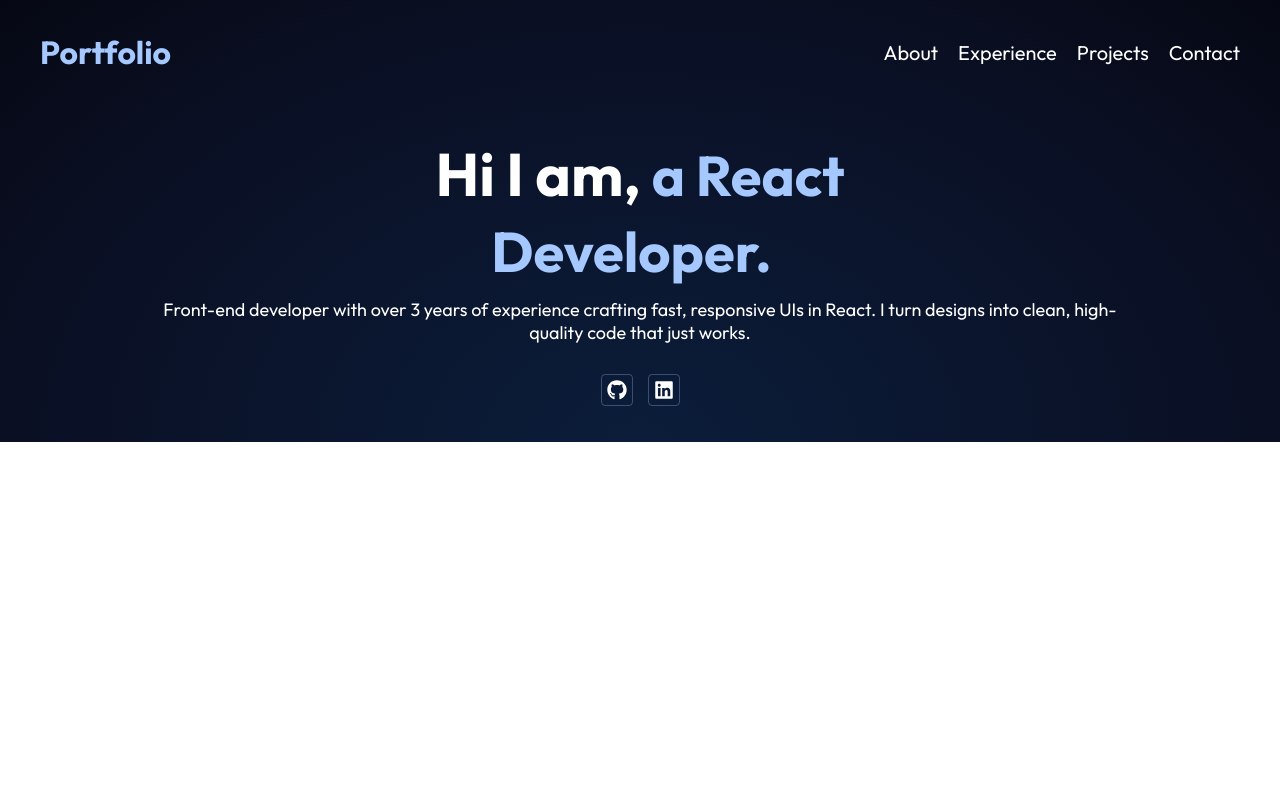
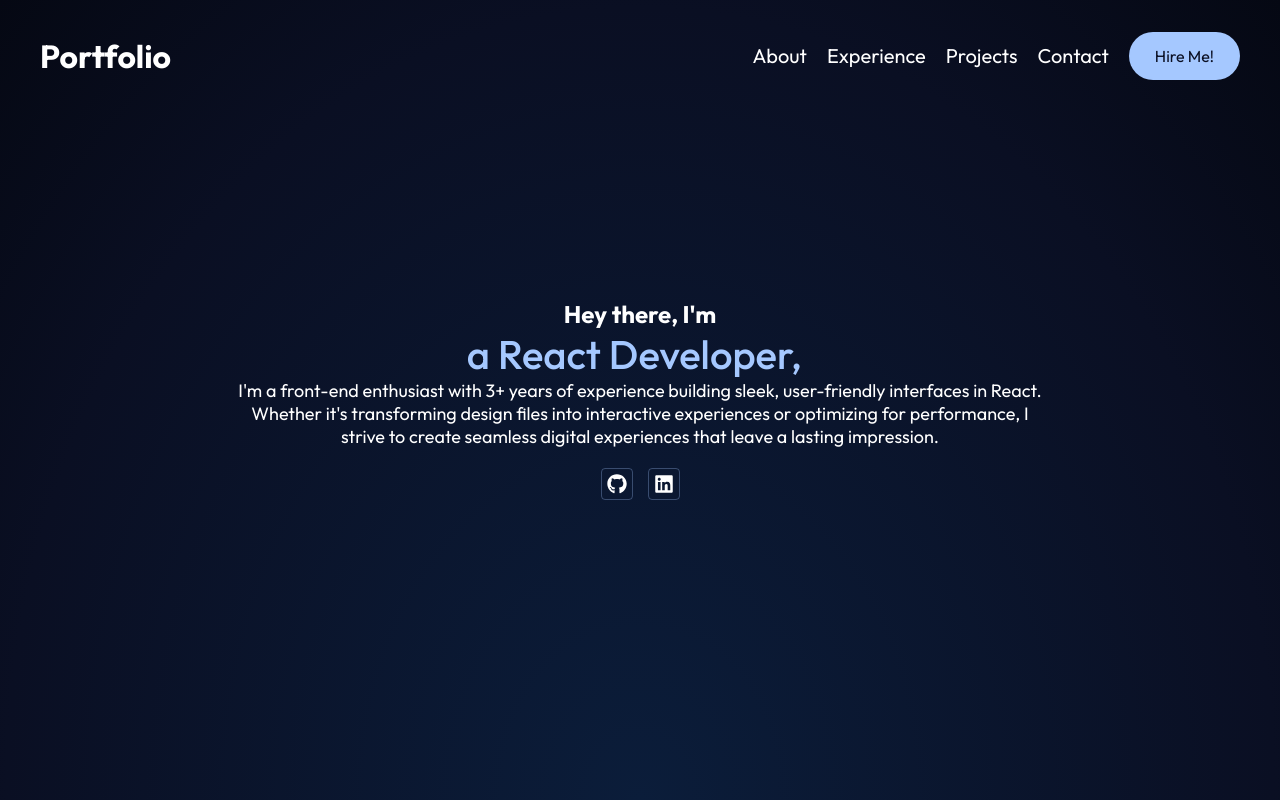
Before and after one commit to NehaKamble1998/portfolio, a React (Vite) app: page / in a window 1280 px wide. Built offline with nearby package versions, Linux system fonts and the light colour scheme.

Commit message:
some enchancements

```diff
--- a/index.html
+++ b/index.html
@@ -5,10 +5,6 @@
     <link rel="icon" type="image/svg+xml" href="/nk.png" />
     <link rel="preconnect" href="https://fonts.googleapis.com" />
     <link rel="preconnect" href="https://fonts.gstatic.com" crossorigin />
-    <link
-      href="https://fonts.googleapis.com/css2?family=Roboto+Mono:ital,wght@0,100..700;1,100..700&family=Roboto:ital,wght@0,100..900;1,100..900&display=swap"
-      rel="stylesheet"
-    />
     <link
       href="https://fonts.googleapis.com/css2?family=Outfit:wght@100..900&family=Roboto+Mono:ital,wght@0,100..700;1,100..700&family=Roboto:ital,wght@0,100..900;1,100..900&display=swap"
       rel="stylesheet"
--- a/src/App.module.css
+++ b/src/App.module.css
@@ -7,5 +7,5 @@
   );
   height: 100%;
   width: 100%;
-  color: #a5c8ff;
+  color: var(--primary-color);
 }
--- a/src/Components/Hero/Hero.jsx
+++ b/src/Components/Hero/Hero.jsx
@@ -4,23 +4,28 @@ import { ReactTyped } from "react-typed";
 import { FaGithub, FaLinkedin } from "react-icons/fa";
 const Hero = () => {
   return (
-    <section className={styles.container}>
-      <span className={styles.title}>
-        <h1>
-          <span>{`Hi I am, `}</span>
+    <section className={`${styles.hero} container`}>
+      <div className={styles.hero_content}>
+        <div className={styles.intro}>
+          <h1>Hey there, I'm</h1>
           <ReactTyped
             className={styles.typed_text}
-            strings={["Neha Kamble,", "a React Developer."]}
+            strings={[
+              "Neha Kamble,",
+              "a React Developer,",
+              "turning ideas into code.",
+            ]}
             typeSpeed={100}
             backSpeed={30}
             loop
           />
-        </h1>
-      </span>
+        </div>
         <div className={styles.description}>
-        Front-end developer with over 3 years of experience crafting fast,
-        responsive UIs in React. I turn designs into clean, high-quality code
-        that just works.
+          I'm a front-end enthusiast with 3+ years of experience building sleek,
+          user-friendly interfaces in React. Whether it's transforming design
+          files into interactive experiences or optimizing for performance, I
+          strive to create seamless digital experiences that leave a lasting
+          impression.
         </div>
         <div className={styles.socials}>
           <a href="https://github.com/NehaKamble1998" target="_blank">
@@ -51,6 +56,7 @@ const Hero = () => {
             />
           </a>
         </div>
+      </div>
     </section>
   );
 };
--- a/src/Components/Hero/Hero.module.css
+++ b/src/Components/Hero/Hero.module.css
@@ -1,30 +1,34 @@
-.container {
+.hero {
   margin: 0 auto;
-  width: 75%;
-  padding: 2rem 0;
+  min-height: 100vh;
+  width: 100%;
   display: flex;
   flex-direction: column;
+  align-items: center;
   justify-content: center;
   gap: 10px;
 }
 
-.title {
+.hero_content {
+  max-width: 820px;
+}
+
+.intro {
   text-align: center;
   margin: 0 15%;
-  display: flex;
-  font-size: 2.5rem;
-  color: white;
+  color: var(--text-white);
 }
 
 .typed_text {
-  font-size: 3.5rem;
-  color: #a5c8ff;
+  font-size: 2.5rem;
+  font-weight: 500;
+  color: var(--primary-color);
 }
 
 .description {
   font-size: 18px;
   text-align: center;
-  color: white;
+  color: var(--text-white);
 }
 
 .socials {
--- a/src/Components/NavBar/NavBar.jsx
+++ b/src/Components/NavBar/NavBar.jsx
@@ -5,11 +5,33 @@ import { MdClose } from "react-icons/md";
 const NavBar = () => {
   const [menu, setMenu] = useState("closed");
   return (
-    <nav className={styles.navbar}>
+    <nav className={`${styles.navbar} container`}>
       <a href="/" className={styles.title}>
         Portfolio
       </a>
-      <div className={styles.menu}>
+      <ul
+        className={`${styles.menuItems} ${
+          menu === "opened" && styles.menu_opened
+        }`}
+        onClick={() => setMenu("closed")}
+      >
+        <li>
+          <a href="#about">About</a>
+        </li>
+        <li>
+          <a href="#experience">Experience</a>
+        </li>
+        <li>
+          <a href="#projects">Projects</a>
+        </li>
+        <li>
+          <a href="#contact">Contact</a>
+        </li>
+        <li>
+          <button className="nav_btn">Hire Me!</button>
+        </li>
+      </ul>
+      {/* <div className={styles.menu}>
         {menu === "closed" && (
           <HiMenuAlt2
             className={styles.burger_menu}
@@ -44,7 +66,7 @@ const NavBar = () => {
             <a href="#contact">Contact</a>
           </li>
         </ul>
-      </div>
+      </div> */}
     </nav>
   );
 };
--- a/src/Components/NavBar/NavBar.module.css
+++ b/src/Components/NavBar/NavBar.module.css
@@ -1,16 +1,16 @@
 .navbar {
-  position: relative;
+  position: fixed;
+  width: 100%;
   display: flex;
   align-items: center;
   justify-content: space-between;
-  padding: 2rem 2.5rem;
 }
 
 .title {
   font-size: 2rem;
   font-weight: 700;
   text-decoration: none;
-  color: #a5c8ff;
+  color: var(--text-white);
 }
 
 .menu {
@@ -28,8 +28,7 @@
 .menuItems a {
   font-size: 20px;
   font-weight: 400px;
-  color: #ffffff;
-  text-decoration: none;
+  color: var(--text-white);
 }
 
 .burger_menu {
@@ -66,7 +65,7 @@
   .burger_menu {
     display: block;
     cursor: pointer;
-    color: #ffffff;
+    color: var(--text-white);
   }
 
   .menuItems.menu_opened {
--- a/src/index.css
+++ b/src/index.css
@@ -1,6 +1,56 @@
+:root {
+  --primary-color: #a5c8ff;
+  --secondary-color: #5a9dfc;
+  --text-white: #ffffff;
+  --text-dark: #0a0f23;
+}
+
 * {
   box-sizing: border-box;
   margin: 0;
   padding: 0;
   font-family: Outfit, Arial, Helvetica, sans-serif;
 }
+
+a {
+  text-decoration: none;
+  cursor: pointer;
+  line-height: 1;
+}
+
+.container {
+  padding: 2rem 2.5rem;
+}
+
+button {
+  position: relative;
+  overflow: hidden;
+  background-color: var(--primary-color);
+  color: var(--text-dark);
+  padding: 14px 26px;
+  border-radius: 30px;
+  border: none;
+  outline: none;
+  font-size: 1rem;
+  cursor: pointer;
+  z-index: 1;
+  transition: color 0.3s ease;
+}
+
+button::before {
+  content: "";
+  position: absolute;
+  top: 0;
+  left: 0;
+  width: 100%;
+  height: 100%;
+  background-color: var(--secondary-color);
+  transform: scaleY(0);
+  transform-origin: top;
+  transition: transform 0.4s ease-in-out;
+  z-index: -1;
+}
+
+button:hover::before {
+  transform: scaleY(1);
+}
```
Lines whose indentation alone changed are shown as unchanged.
